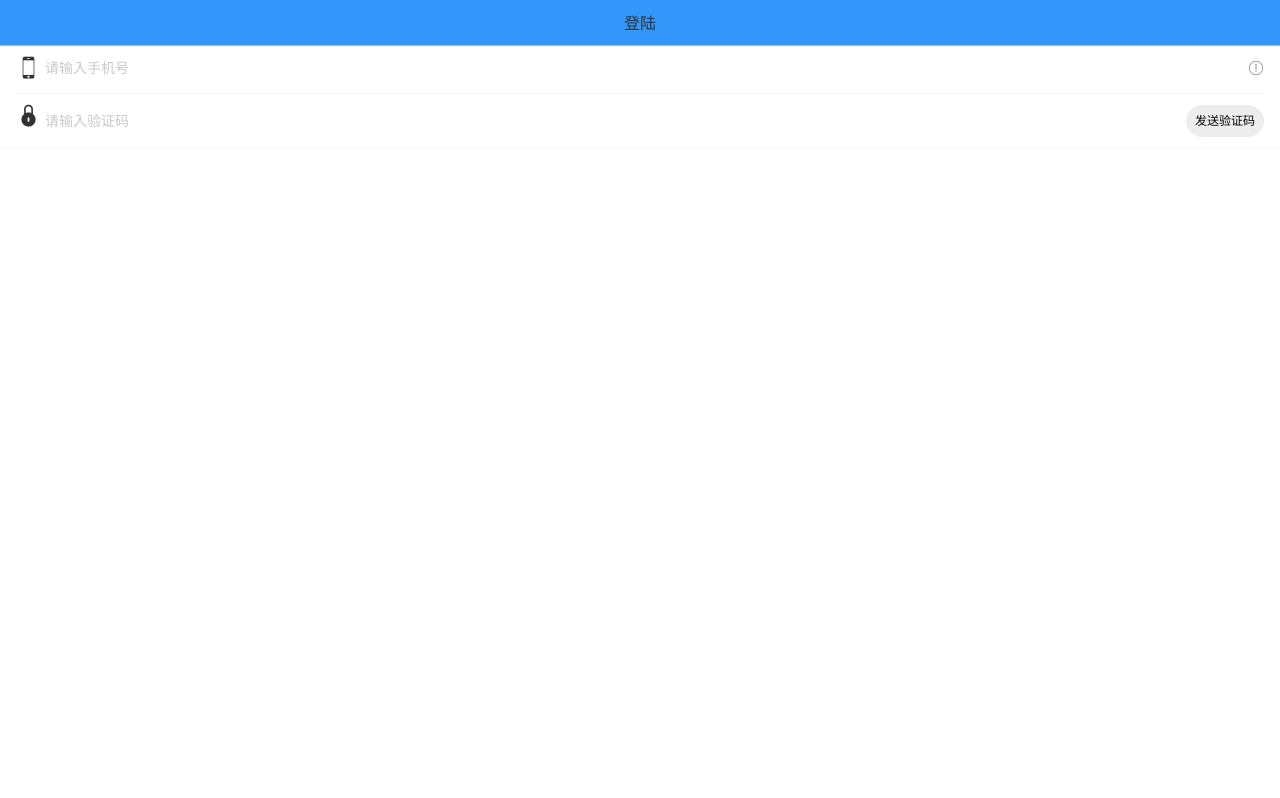
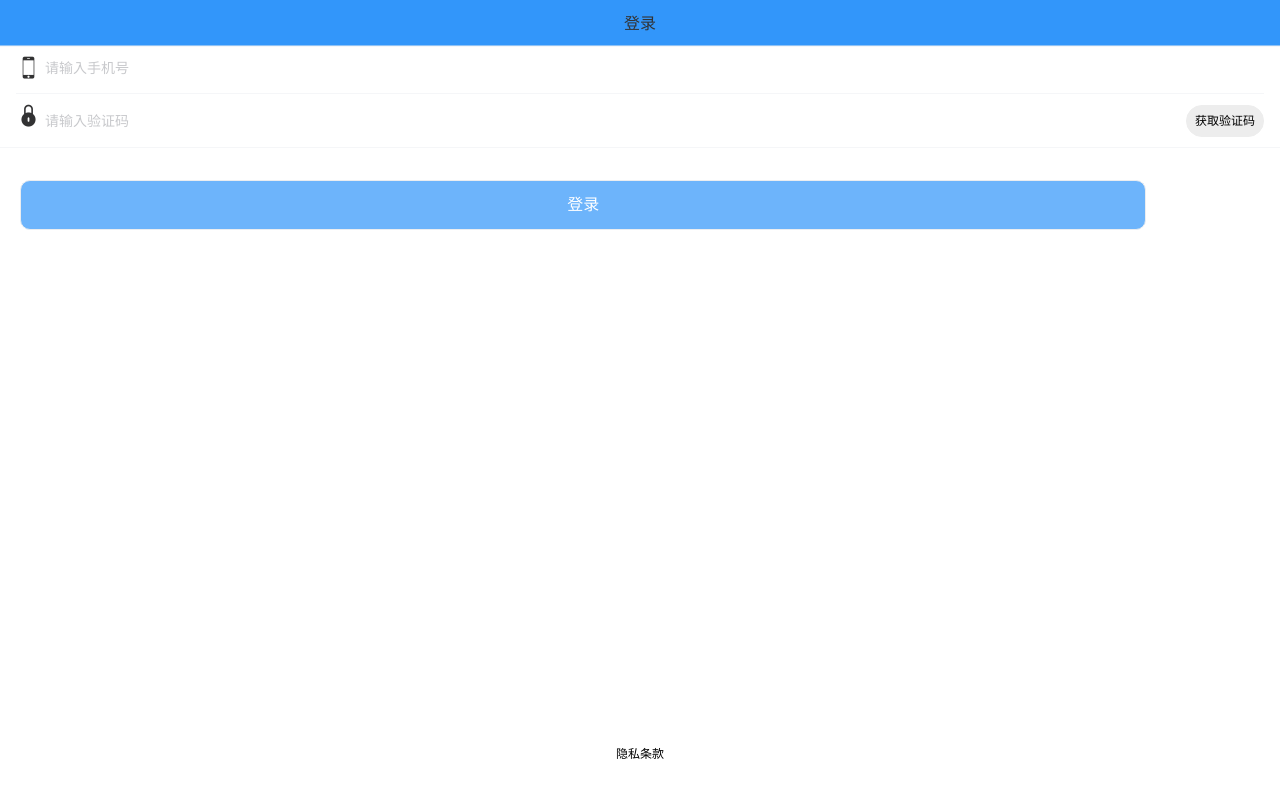
Before and after one commit to wang-ming-biao/heimatt45, a Vue app: page /#/ in a window 1280 px wide. Built offline with nearby package versions, Linux system fonts and the light colour scheme.

Commit message:
完成登录页面静态布局

```diff
--- a/src/main.js
+++ b/src/main.js
@@ -2,6 +2,8 @@ import Vue from 'vue'
 import App from './App.vue'
 import router from './router'
 import store from './store'
+// 导入base
+import './style/base.css'
 // 导入vant插件
 import Vant from 'vant'
 import 'vant/lib/index.css'
--- /dev/null
+++ b/src/style/base.css
@@ -0,0 +1,71 @@
+body,
+div,
+span,
+p,
+a,
+input,
+img,
+ul,
+li,
+strong,
+em,
+del,
+ins,
+i,
+h1,
+h2,
+h3,
+h4 {
+    margin: 0;
+    padding: 0;
+}
+
+a {
+    text-decoration: none;
+    color: #000;
+}
+
+li {
+    list-style: none;
+}
+
+input {
+    border: none;
+    outline: none;
+}
+
+img {
+    border: none;
+    vertical-align: middle;
+}
+
+i {
+    font-style: normal;
+}
+
+body {
+    font-size: 12px;
+    line-height: 1;
+}
+
+.clearfix::after {
+    content: ".";
+    display: block;
+    clear: both;
+    height: 0;
+    visibility: hidden;
+}
+
+.clearfix {
+    *zoom: 1;
+}
+
+.w {
+    width: 1200px;
+    margin: 0 auto;
+}
+html,
+body {
+    width: 100%;
+    height: 100%;
+}
--- a/src/views/login/login.vue
+++ b/src/views/login/login.vue
@@ -1,21 +1,25 @@
 <template>
   <div class="bodyBox">
-    <van-nav-bar class="topBar" title="登陆" />
+    <van-nav-bar class="topBar" title="登录" />
     <van-cell-group>
-      <van-field v-model="obj.mobile" left-icon="smile-o" right-icon="warning-o" placeholder="请输入手机号" >
+      <van-field v-model="obj.mobile"  placeholder="请输入手机号" >
           <template slot="left-icon">
               <span class="iconfont icon-phone my-icon"></span>
           </template>
       </van-field>
-      <van-field v-model="obj.code" clearable left-icon="music-o" placeholder="请输入验证码" >
+      <van-field v-model="obj.code" clearable  placeholder="请输入验证码" >
                     <template slot="left-icon">
               <span class="iconfont icon-suo my-icon"></span>
           </template>
           <template slot="button">
-              <van-button round size="small" color="#ededed" class="codeBtn">发送验证码</van-button>
+              <van-button round size="small" color="#ededed" class="codeBtn">获取验证码</van-button>
           </template>
       </van-field>
     </van-cell-group>
+    <van-button size="large" class="loginBtn">登录</van-button>
+    <div class="clause">
+      <a href="#">隐私条款</a>
+    </div>
   </div>
 </template>
 
@@ -28,11 +32,19 @@ export default {
         code: ''// 验证码
       }
     }
+  },
+  methods: {
+
   }
 }
 </script>
 
 <style lang="less" scoped>
+.bodyBox{
+  position: relative;
+  height: 100%;
+  width: 100%;
+}
 // 导航栏背景色及文字颜色
 .bodyBox .topBar {
   background-color: #3296fa;
@@ -48,4 +60,17 @@ export default {
     color: black;
   }
 }
+.loginBtn{
+  background:rgba(109,180,251,1);
+border-radius:10px;
+color: #fff;
+margin: 33px 20px;
+width: 88%;
+}
+.clause{
+position: absolute;
+bottom: 40px;
+width: 100%;
+text-align: center;
+}
 </style>
```
